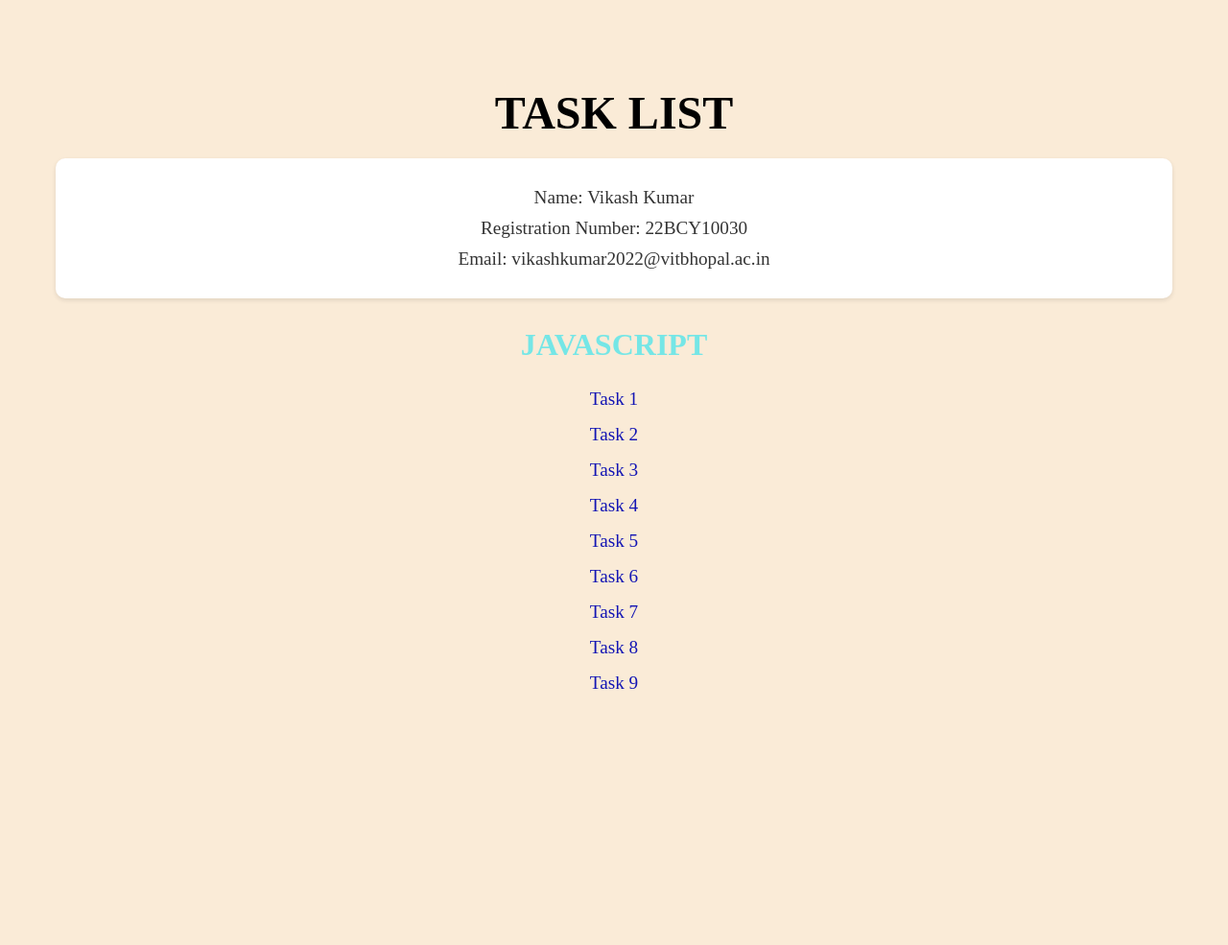
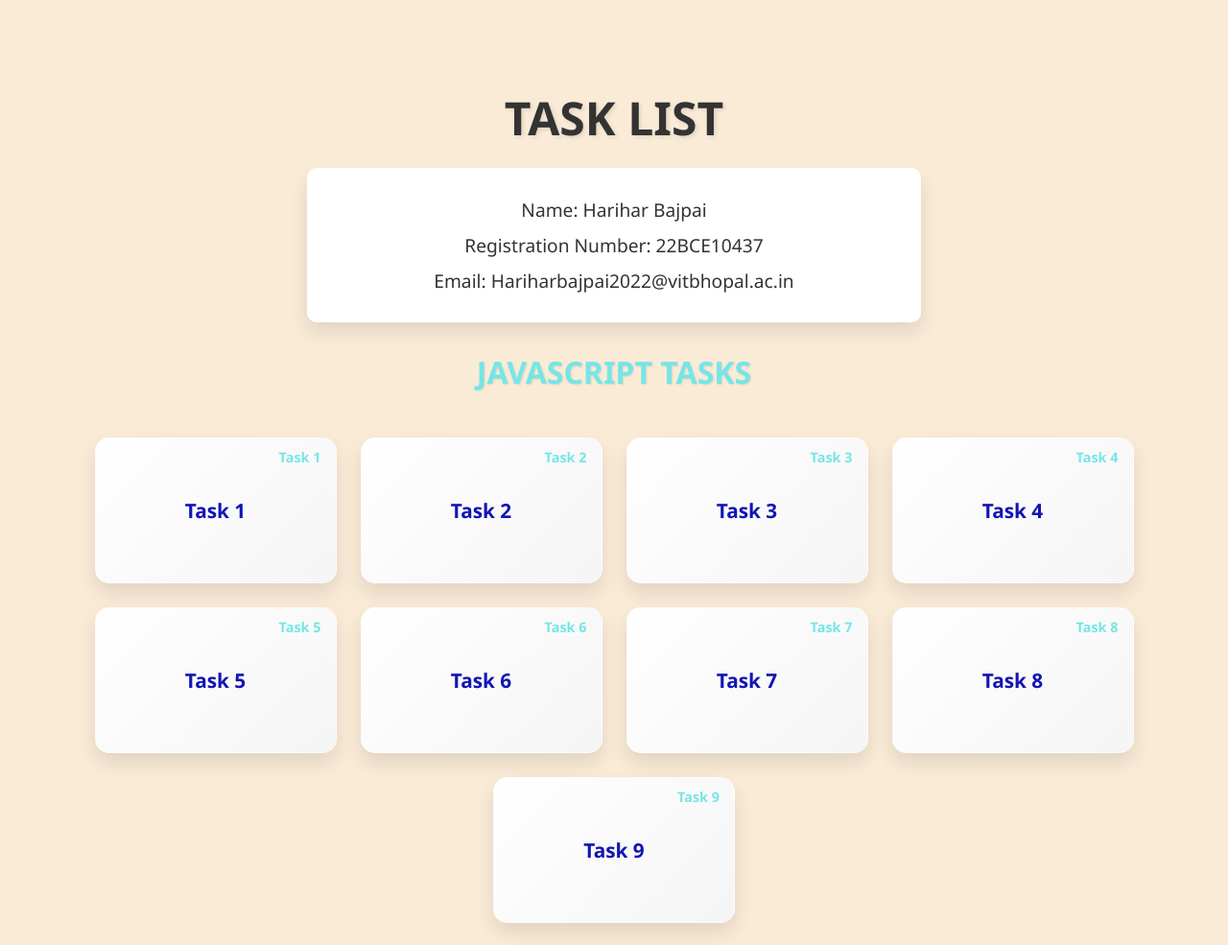
Before and after one commit to hariharbajpai/Ethnus_mern_javascript, a plain HTML site: page index.html in a window 1280 px wide. Shown: the whole page at 96% size. Before the commit the page ends 800 px from the top, so only its background shows below. Drawn offline with Linux system fonts and the light colour scheme.

Commit message:
Update index.html

```diff
--- a/index.html
+++ b/index.html
@@ -9,18 +9,29 @@
             text-align: center;
             padding: 50px;
             background-color: antiquewhite;
+            font-family: 'Segoe UI', Tahoma, Geneva, Verdana, sans-serif;
         }
         h1 {
             font-size: 3rem;
             font-weight: bold;
             margin-bottom: 20px;
+            color: #333;
+            text-shadow: 2px 2px 4px rgba(0,0,0,0.1);
         }
         .user-info {
             margin-bottom: 30px;
             padding: 20px;
             background-color: #ffffff;
             border-radius: 10px;
-            box-shadow: 0 2px 5px rgba(0,0,0,0.1);
+            box-shadow: 0 10px 20px rgba(0,0,0,0.1);
+            max-width: 600px;
+            margin-left: auto;
+            margin-right: auto;
+            transform-style: preserve-3d;
+            transition: transform 0.5s;
+        }
+        .user-info:hover {
+            transform: translateY(-5px) rotateX(5deg);
         }
         .user-info p {
             margin: 10px 0;
@@ -31,22 +42,78 @@
             margin-top: 30px;
             font-size: 2rem;
             color: #75e6e6;
+            text-shadow: 1px 1px 2px rgba(0,0,0,0.1);
         }
-        .task-list {
-            list-style: none;
-            padding: 0;
+        .task-container {
+            display: flex;
+            flex-wrap: wrap;
+            justify-content: center;
+            gap: 25px;
+            max-width: 1200px;
+            margin: 0 auto;
+            padding: 20px;
         }
-        .task-list li {
-            margin: 15px 0;
+        .task-card {
+            width: 250px;
+            height: 150px;
+            background: linear-gradient(135deg, #ffffff, #f5f5f5);
+            border-radius: 15px;
+            box-shadow: 0 10px 20px rgba(0,0,0,0.1);
+            display: flex;
+            align-items: center;
+            justify-content: center;
+            text-align: center;
+            transition: all 0.3s ease;
+            transform-style: preserve-3d;
+            position: relative;
+            cursor: pointer;
+            perspective: 1000px;
+            border: 1px solid rgba(255,255,255,0.3);
         }
-        .task-list a {
+        .task-card:hover {
+            transform: translateY(-10px) rotateX(5deg) rotateY(5deg);
+            box-shadow: 0 15px 30px rgba(0,0,0,0.2);
+            background: linear-gradient(135deg, #f5f5f5, #ffffff);
+        }
+        .task-card::before {
+            content: '';
+            position: absolute;
+            top: 0;
+            left: 0;
+            right: 0;
+            bottom: 0;
+            background: linear-gradient(135deg, rgba(117,230,230,0.1), rgba(19,21,180,0.1));
+            border-radius: 15px;
+            opacity: 0;
+            transition: opacity 0.3s;
+        }
+        .task-card:hover::before {
+            opacity: 1;
+        }
+        .task-card a {
             text-decoration: none;
-            font-size: 1.2rem;
+            font-size: 1.3rem;
             color: #1315b4;
-            transition: color 0.3s;
+            font-weight: 600;
+            padding: 20px;
+            width: 100%;
+            height: 100%;
+            display: flex;
+            align-items: center;
+            justify-content: center;
+            border-radius: 15px;
+            transition: all 0.3s;
         }
-        .task-list a:hover {
+        .task-card:hover a {
             color: #007BFF;
+            transform: scale(1.05);
+        }
+        .task-number {
+            position: absolute;
+            top: 10px;
+            right: 15px;
+            font-size: 0.9rem;
+            color: #75e6e6;
             font-weight: bold;
         }
     </style>
@@ -56,23 +123,50 @@
     <h1>TASK LIST</h1>
 
     <div class="user-info">
-        <p>Name: Vikash Kumar</p>
-        <p>Registration Number: 22BCY10030</p>
-        <p>Email: vikashkumar2022@vitbhopal.ac.in</p>
+        <p>Name: Harihar Bajpai</p>
+        <p>Registration Number: 22BCE10437</p>
+        <p>Email: Hariharbajpai2022@vitbhopal.ac.in</p>
     </div>
 
-    <h2>JAVASCRIPT</h2>
-    <ul class="task-list">
-        <li><a href="./index20.html">Task 1</a></li>
-        <li><a href="./index21.html">Task 2</a></li>
-        <li><a href="./index22.html">Task 3</a></li>
-        <li><a href="./index23.html">Task 4</a></li>
-        <li><a href="./index24.html">Task 5</a></li>
-        <li><a href="./index25.html">Task 6</a></li>
-        <li><a href="./index26.html">Task 7</a></li>
-        <li><a href="./index27.html">Task 8</a></li>
-        <li><a href="./index28.html">Task 9</a></li>
-    </ul>
+    <h2>JAVASCRIPT TASKS</h2>
+    <div class="task-container">
+        <div class="task-card">
+            <span class="task-number">Task 1</span>
+            <a href="./index20.html">Task 1</a>
+        </div>
+        <div class="task-card">
+            <span class="task-number">Task 2</span>
+            <a href="./index21.html">Task 2</a>
+        </div>
+        <div class="task-card">
+            <span class="task-number">Task 3</span>
+            <a href="./index22.html">Task 3</a>
+        </div>
+        <div class="task-card">
+            <span class="task-number">Task 4</span>
+            <a href="./index23.html">Task 4</a>
+        </div>
+        <div class="task-card">
+            <span class="task-number">Task 5</span>
+            <a href="./index24.html">Task 5</a>
+        </div>
+        <div class="task-card">
+            <span class="task-number">Task 6</span>
+            <a href="./index25.html">Task 6</a>
+        </div>
+        <div class="task-card">
+            <span class="task-number">Task 7</span>
+            <a href="./index26.html">Task 7</a>
+        </div>
+        <div class="task-card">
+            <span class="task-number">Task 8</span>
+            <a href="./index27.html">Task 8</a>
+        </div>
+        <div class="task-card">
+            <span class="task-number">Task 9</span>
+            <a href="./index28.html">Task 9</a>
+        </div>
+    </div>
 
 </body>
 </html>
```
